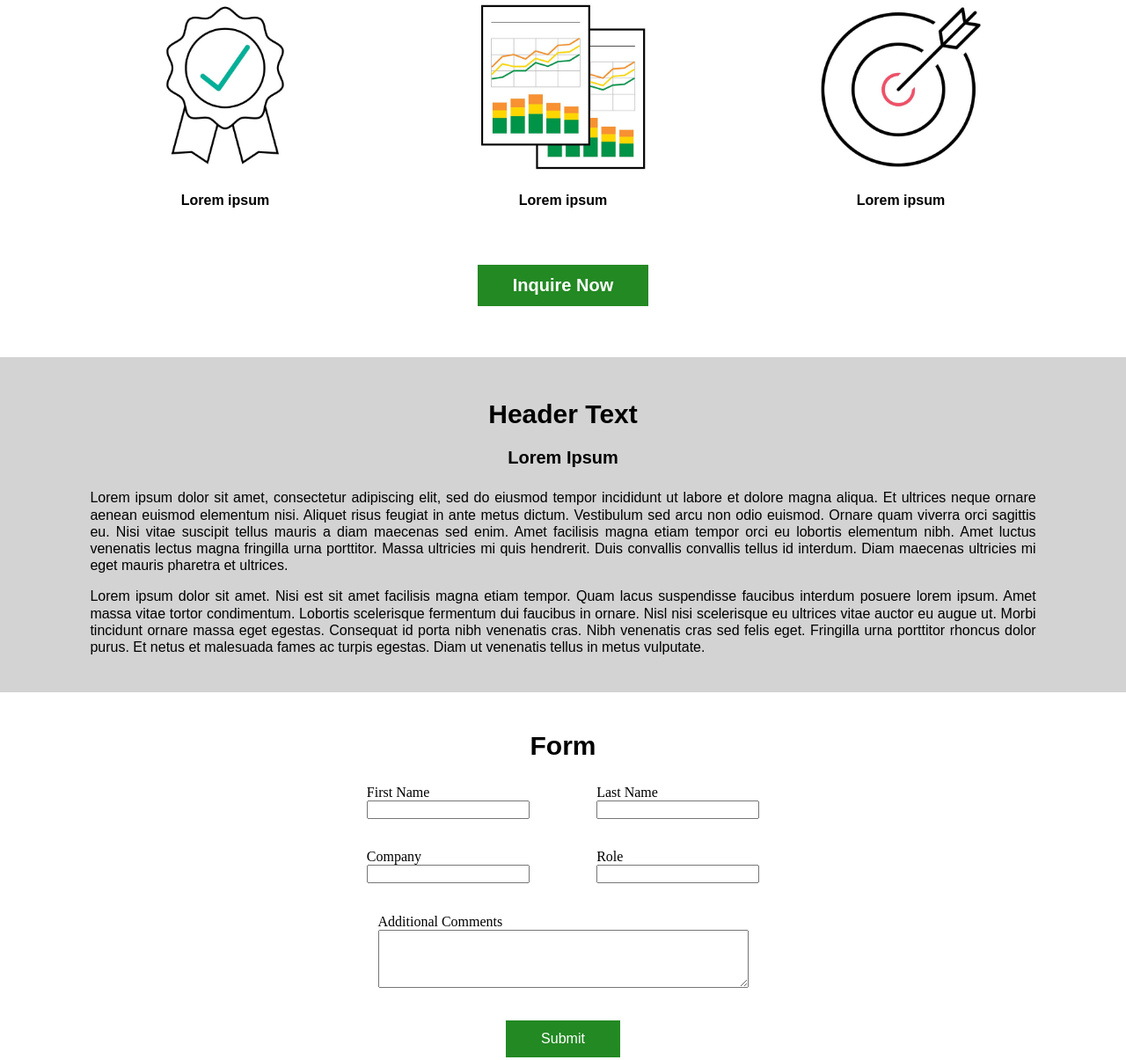
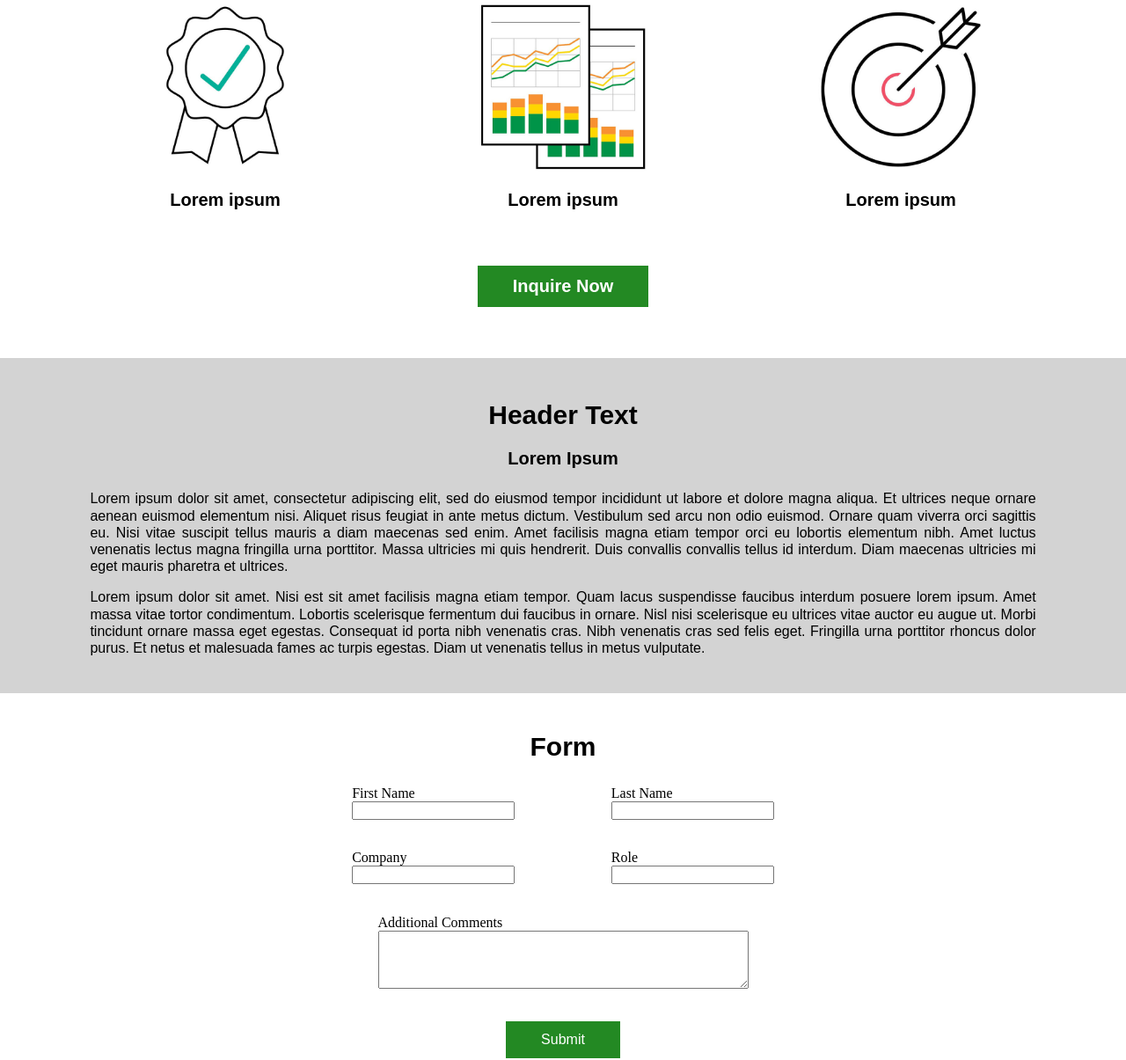
Before and after one commit to JedJaws/Zymo_LandingPage, a plain HTML site: page index.html in a window 1280 px wide. Shown: the part 451-1656 px from the top of the page at 88% size. Drawn offline with Linux system fonts and the light colour scheme.

Commit message:
fixed sizing

```diff
--- a/index.html
+++ b/index.html
@@ -14,17 +14,17 @@
                 <li style="display:inline-block;">
                     <img src="checkmark_icon.jpg" alt="Check mark image" style="width:50%; height:auto">
                     <br><br>
-                    <strong style="font-family: Arial, Helvetica, sans-serif; font-size: auto;">Lorem ipsum</strong>
+                    <strong style="font-family: Arial, Helvetica, sans-serif; font-size: 20px;">Lorem ipsum</strong>
                 </li>
                 <li style="display:inline-block;">
                     <img src="graphs_icon.jpg" alt="Graphs image" style="width:50%; height:auto">
                     <br><br>
-                    <strong style="font-family: Arial, Helvetica, sans-serif; font-size: auto;">Lorem ipsum</strong>
+                    <strong style="font-family: Arial, Helvetica, sans-serif; font-size: 20px;">Lorem ipsum</strong>
                 </li>
                 <li style="display:inline-block;">
                     <img src="bullseye_icon.jpg" alt="Bullseye image" style="width:50%; height:auto">
                     <br><br>
-                    <strong style="font-family: Arial, Helvetica, sans-serif; font-size: auto;">Lorem ipsum</strong>
+                    <strong style="font-family: Arial, Helvetica, sans-serif; font-size: 20px;">Lorem ipsum</strong>
                 </li>
             </ul>
             <script src="js/app.js"></script>
@@ -58,7 +58,7 @@
                     <input type="hidden" name="_captcha" value="false">
                     <input type="hidden" name="_next" value="https://jedjaws.github.io/Zymo_LandingPage/success.html">
                     <ul style="list-style:none; display:flex; justify-content: space-evenly; padding:0; margin:5%;">
-                        <li style="display:inline-block; text-align:left;">
+                        <li style="display:inline-block; text-align:left; padding-right: 50px;">
                             <label for="firstName" style="text-align:left;">First Name</label><br>
                             <input type="text" id="firstName" name="First&nbsp;Name">
                         </li>
@@ -68,7 +68,7 @@
                         </li>
                     </ul>
                     <ul style="list-style:none; display:flex; justify-content: space-evenly; padding:0; margin:5%;">
-                        <li style="display:inline-block; text-align:left; resize: none;">
+                        <li style="display:inline-block; text-align:left;  padding-right: 50px;">
                             <label for="company">Company</label><br>
                             <input type="text" id="company" name="Company">
                         </li>
```
